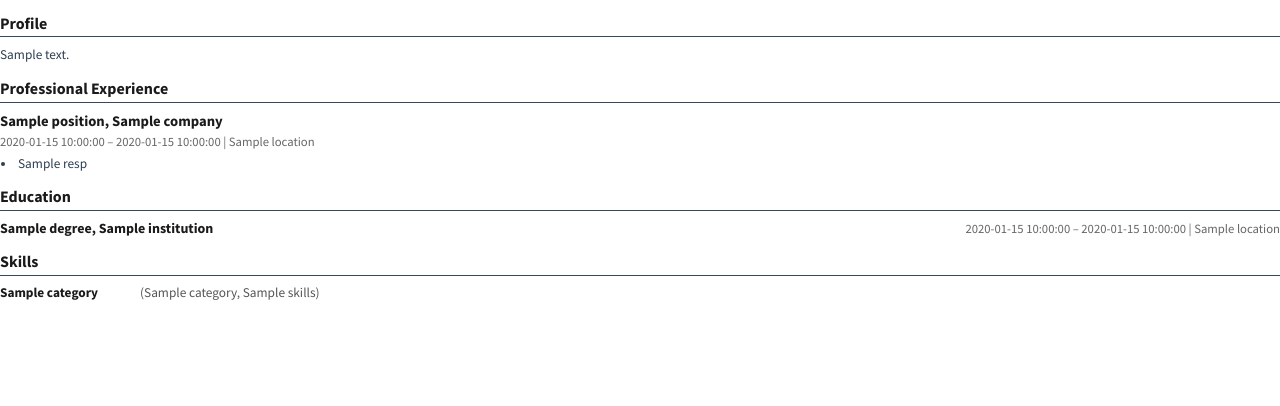
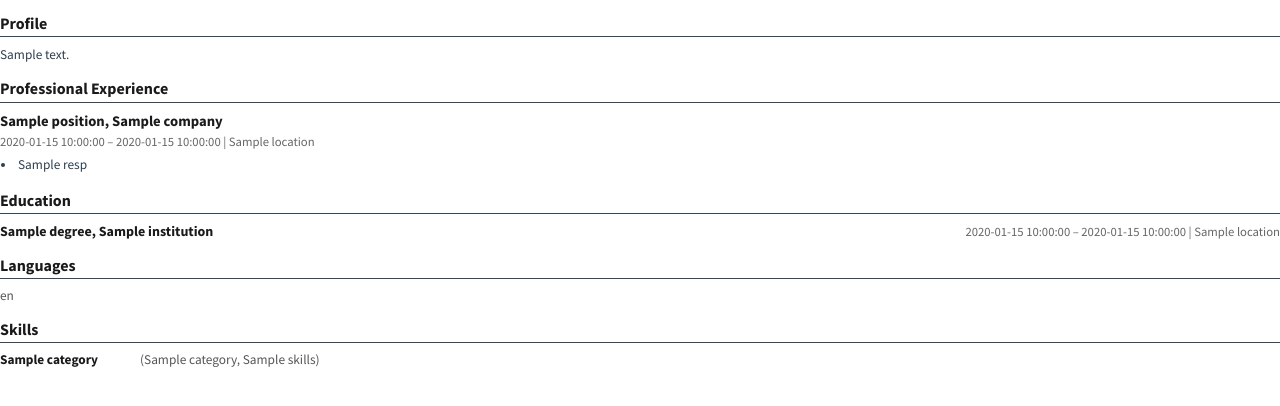
Before and after one commit to payamQorbanpour/cv-creator, a Python web app: template templates/resume_template.html in a window 1280 px wide. Shown: the part 107-513 px from the top of the page. Run offline with Jinja, Linux system fonts and the light colour scheme; the template is opened without the code that fills it: most values are stand-ins (such as "Sample title", 1, 10 or a date in 2020).

Commit message:
Add languages and modify templates to raise ats check scores

```diff
--- a/templates/resume_template.html
+++ b/templates/resume_template.html
@@ -79,7 +79,7 @@
         }
 
         .experience-item {
-            margin-bottom: 10px;
+            margin-bottom: 14px;
             page-break-inside: avoid;
         }
 
@@ -105,13 +105,13 @@
         }
 
         .responsibilities li {
-            margin-bottom: 3px;
-            line-height: 1.4;
+            margin-bottom: 5px;
+            line-height: 1.5;
             padding-left: 2px;
         }
 
         .education-item {
-            margin-bottom: 8px;
+            margin-bottom: 10px;
             page-break-inside: avoid;
         }
 
@@ -161,6 +161,19 @@
             color: #555;
             flex: 1;
             font-size: 10pt;
+        }
+
+        .languages-list {
+            display: flex;
+            flex-wrap: wrap;
+            gap: 8px 20px;
+            margin-top: 4px;
+            font-size: 10pt;
+            color: #555;
+        }
+
+        .language-item {
+            white-space: nowrap;
         }
     </style>
 </head>
@@ -228,6 +241,18 @@
     </div>
     {% endif %}
 
+    <!-- Languages -->
+    {% if languages %}
+    <div class="section">
+        <div class="section-title">Languages</div>
+        <div class="languages-list">
+            {% for language in languages %}
+            <span class="language-item">{{ language }}</span>{% if not loop.last %} •{% endif %}
+            {% endfor %}
+        </div>
+    </div>
+    {% endif %}
+
     <!-- Skills -->
     {% if skills %}
     <div class="section">
```
Also changed, not shown: main.py (+93 -2 lines).
